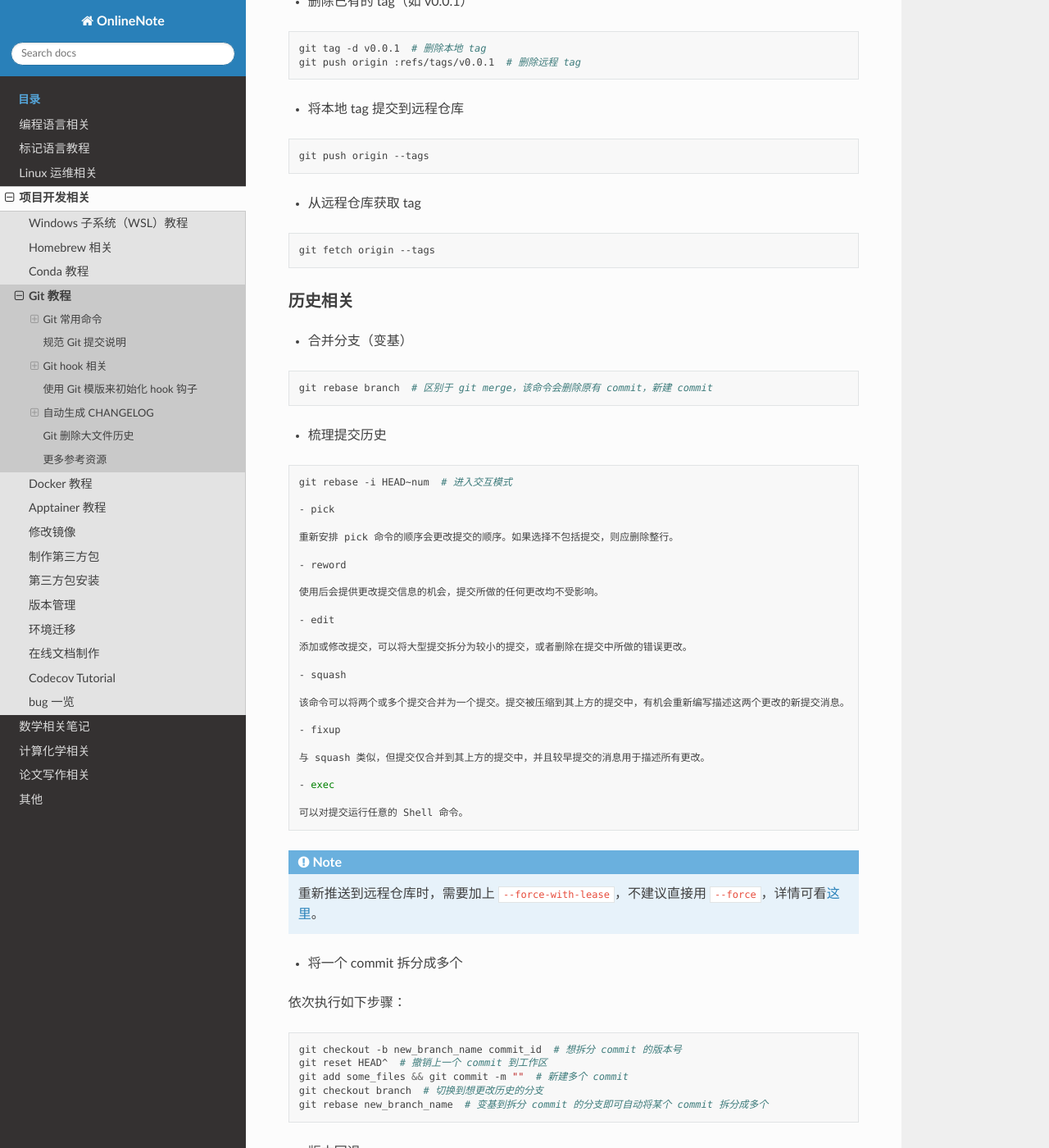
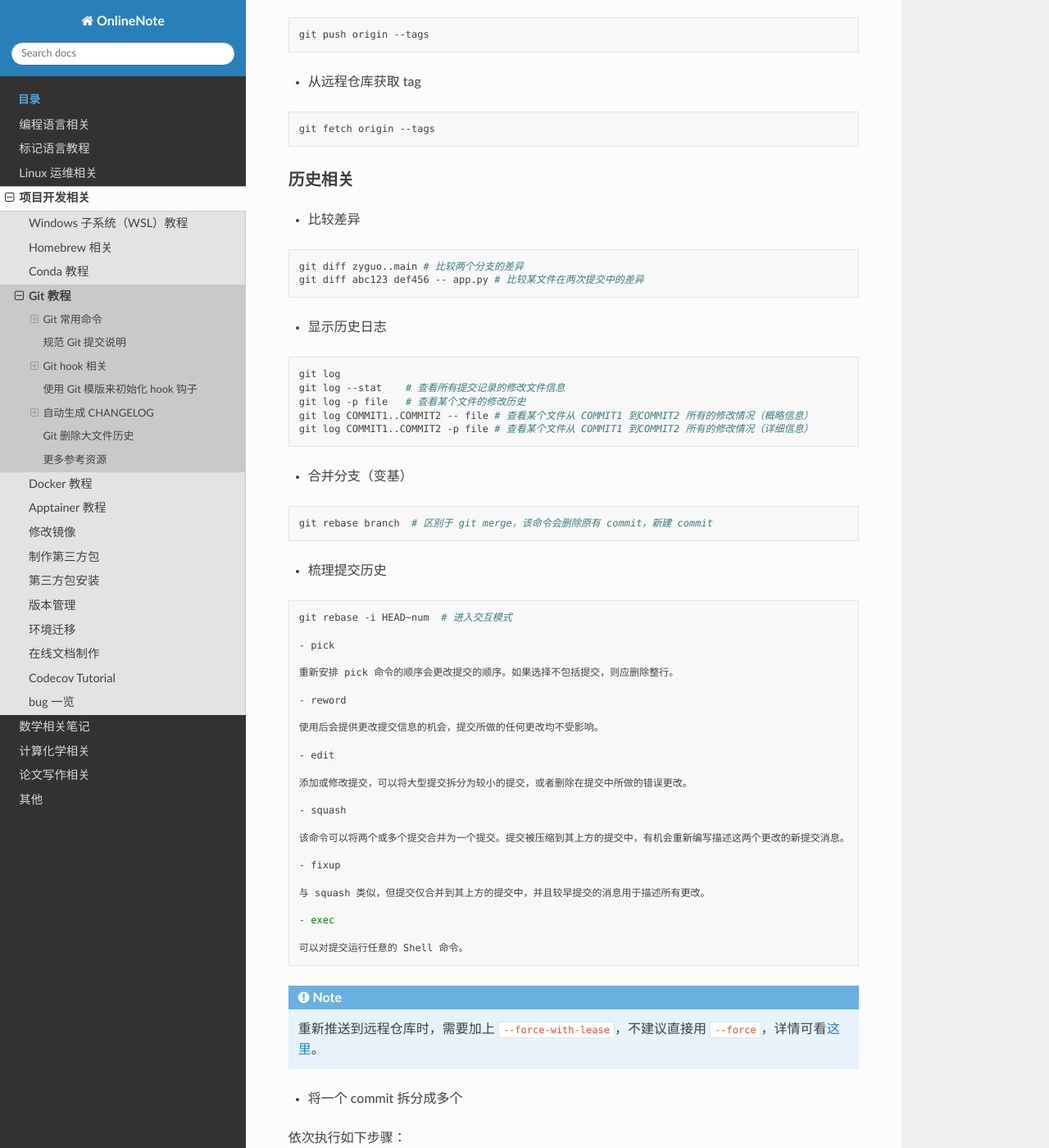
Before and after one commit to Rasic2/CodeNote, a Sphinx documentation site: the page built from docs/source/development/git.md, in a window 1280 px wide and 1400 px high, scrolled down 3622 px. Shown: the whole window at 82% size. Built offline with Sphinx 7.4.7 and the Read the Docs theme 3.1.0, drawn with Linux system fonts in a browser that asks for light colours; some of the changed text lies outside the part shown.

Commit message:
feat: update git.md

````diff
--- a/docs/source/development/git.md
+++ b/docs/source/development/git.md
@@ -59,14 +59,6 @@ git commit -m "comment"
 ```
 
 其中 `comment` 表示对本次版本更新的标注。
-
-- 显示历史日志
-
-```bash
-git log
-git log --stat    # 查看所有提交记录的修改文件信息
-git log -p file   # 查看某个文件的修改历史
-```
 
 - 修改 commit 的最后一条注释
 
@@ -194,6 +186,23 @@ git fetch origin --tags
 
 ### 历史相关
 
+- 比较差异
+
+```bash
+git diff zyguo..main # 比较两个分支的差异
+git diff abc123 def456 -- app.py # 比较某文件在两次提交中的差异
+```
+
+- 显示历史日志
+
+```bash
+git log
+git log --stat    # 查看所有提交记录的修改文件信息
+git log -p file   # 查看某个文件的修改历史
+git log COMMIT1..COMMIT2 -- file # 查看某个文件从 COMMIT1 到COMMIT2 所有的修改情况（概略信息）
+git log COMMIT1..COMMIT2 -p file # 查看某个文件从 COMMIT1 到COMMIT2 所有的修改情况（详细信息）
+```
+
 - 合并分支（变基）
 
 ```bash
@@ -253,18 +262,6 @@ git reset --hard commit_id  # 移动HEAD指针，并清空工作区和暂存区
 git reset --soft commit_id  # 移动HEAD指针，并把版本差异放进暂存区
 git reset --mixed commit_id # 移动HEAD指针，并把版本差异放进工作区
 git reset  # 默认 mixed 模式
-```
-
-- 比较两个分支的差异
-
-```bash
-git diff zyguo..main
-```
-
-- 比较某文件在两次提交中的差异
-
-```bash
-git diff abc123 def456 -- app.py
 ```
 
 ## 规范 Git 提交说明
````
